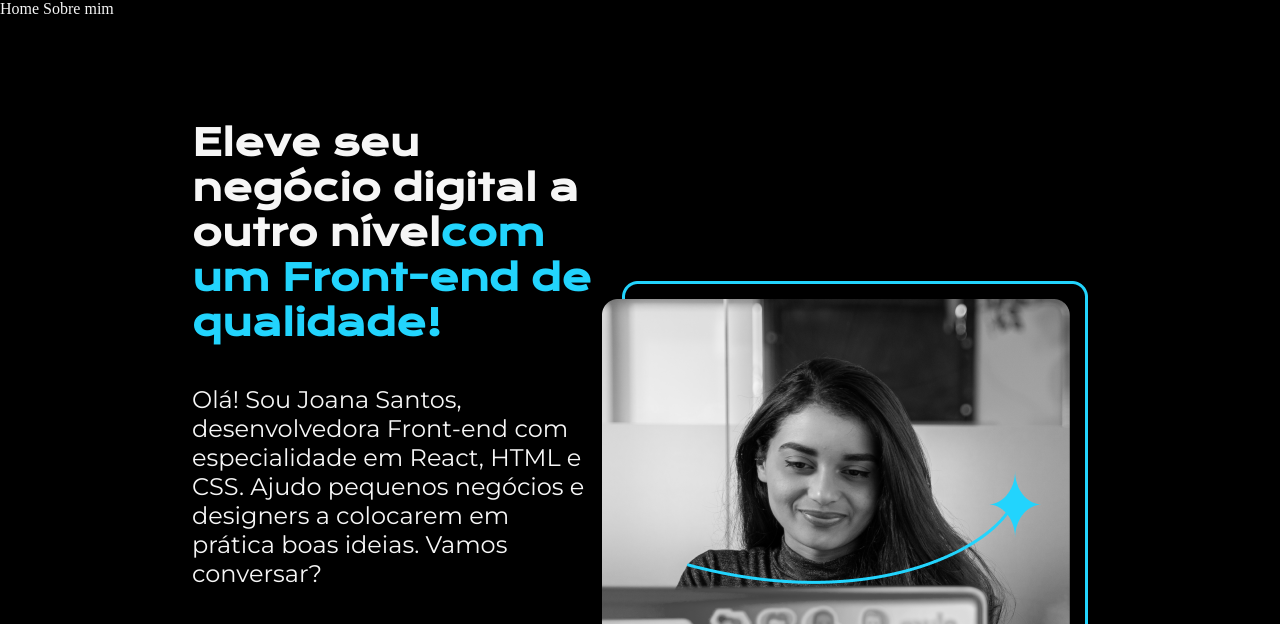
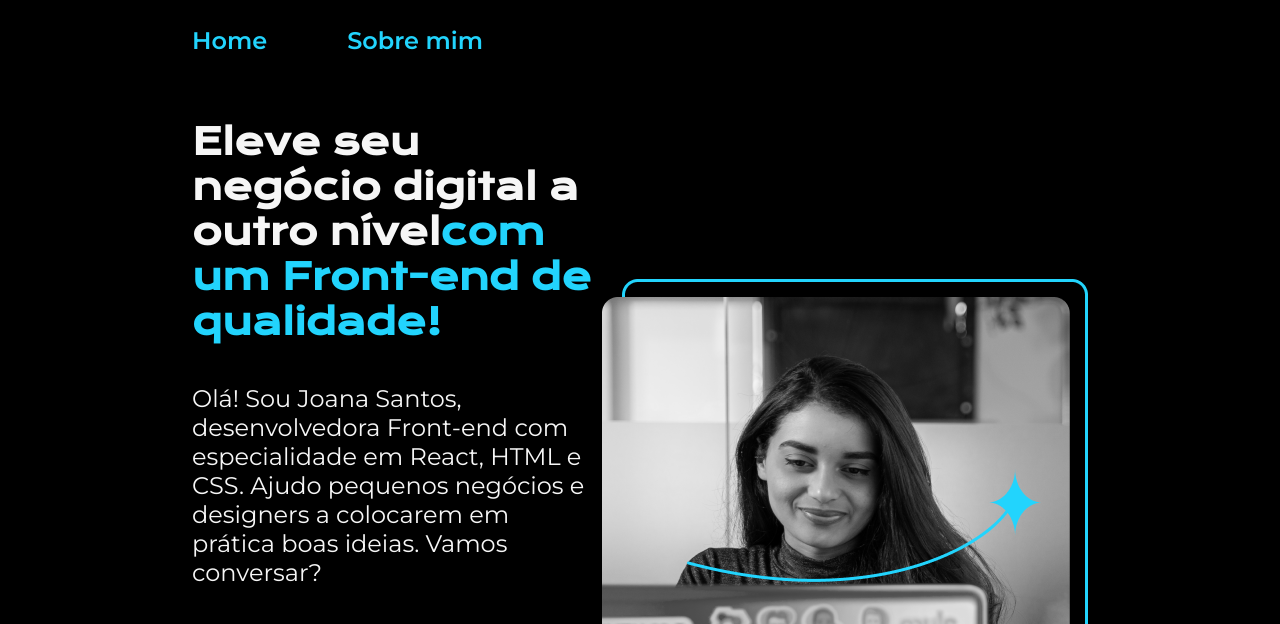
Before and after one commit to LeandroGoulart/portfolio, a plain HTML site: page index.html in a window 1280 px wide. Shown: the top 624 px of the page. Drawn offline with nearby package versions, Linux system fonts and the light colour scheme; files that its build step writes are made by us from their sources.

Commit message:
organização dos arquivos e separação dos estilos

```diff
--- a/style.css
+++ b/styles/style.css
@@ -11,11 +11,22 @@ body{
     background-color: #000000;
     color: #F6F6F6;
 }
-.titulo-destaque{
+.cabecalho{
+    padding: 2% 0% 0% 15%;
+}
+.cabecalho__menu{
+    display: flex;
+    gap: 80px;
+}
+.cabecalho__menu__link{
+    font-family: 'Montserrat', sans-serif;
+    font-size: 24px;
+    font-weight: 600;
     color: #22D4FD;
+    text-decoration: none;
 }
 .apresentacao{
-    padding: 8% 15%;
+    padding: 5% 15%;
     display: flex;
     align-items: center;
     justify-content: space-between;
@@ -30,6 +41,9 @@ body{
 .apresentacao__conteudo__titulo{
     font-size: 36px;
     font-family: 'Krona One', sans-serif;
+}
+.titulo-destaque{
+    color: #22D4FD;
 }
 .apresentacao__conteudo__texto{
     font-size: 24px;
```
